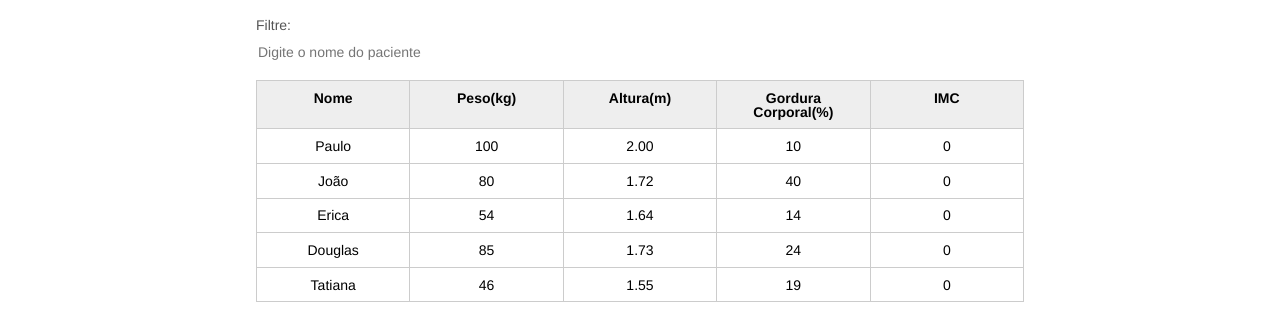
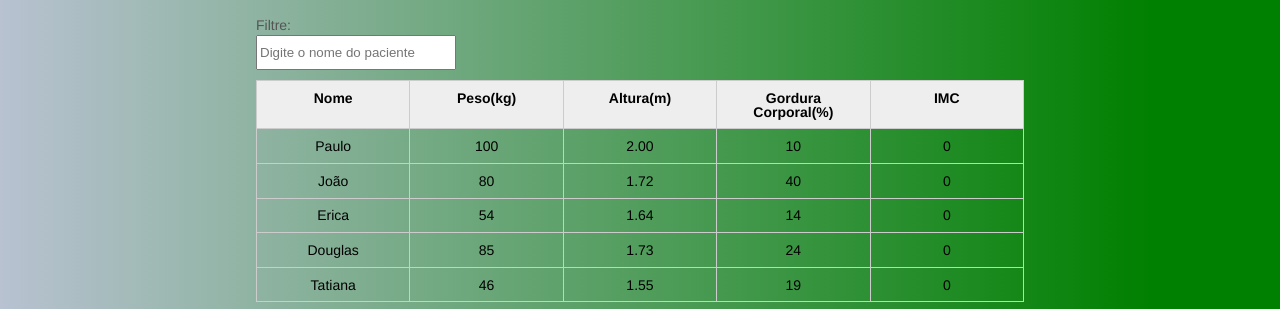
Before and after one commit to WesleyDev93/Futebol--Brasil, a plain HTML site: page paginatabela.html in a window 1280 px wide. Shown: the part 123-432 px from the top of the page. Drawn offline with Linux system fonts and the light colour scheme; files that its build step writes are made by us from their sources; a script that the page names is missing.

Commit message:
adicionando estilos na tabela

```diff
--- a/paginatabela css/index.css
+++ b/paginatabela css/index.css
@@ -3,6 +3,7 @@
  }
 
 body{
+	background: linear-gradient(90deg, #B8C2D1 , green 90%);
 	font-family: "Helvetica Neue", "Helvetica", Helvetica, Arial, sans-serif;
 	font-size: 14px;
 }
--- a/paginatabela.html
+++ b/paginatabela.html
@@ -4,8 +4,8 @@
 		<meta charset="UTF-8">
 		<title>Aparecida Nutrição</title>
 		<link rel="icon" href="favicon.ico" type="image/x-icon">
-		<link rel="stylesheet" type="text/css" href="css/reset.css">
-		<link rel="stylesheet" type="text/css" href="css/index.css">
+		<link rel="stylesheet" type="text/css" href="./paginatabela css/reset.css">
+		<link rel="stylesheet" type="text/css" href="./paginatabela css/index.css">
 
 	</head>
 	<body>
```
Also changed, not shown: index.html (+1 -1 lines).
